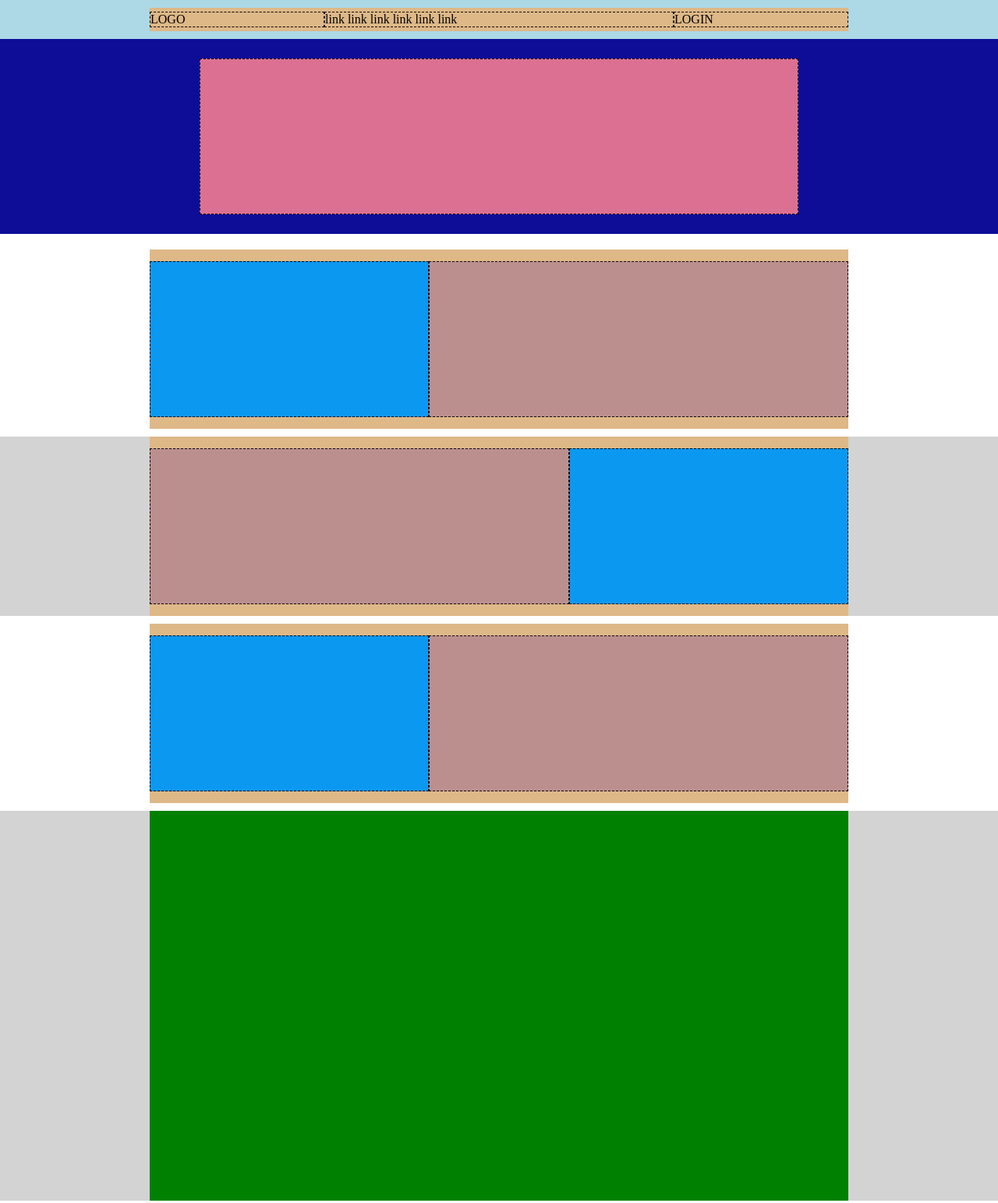
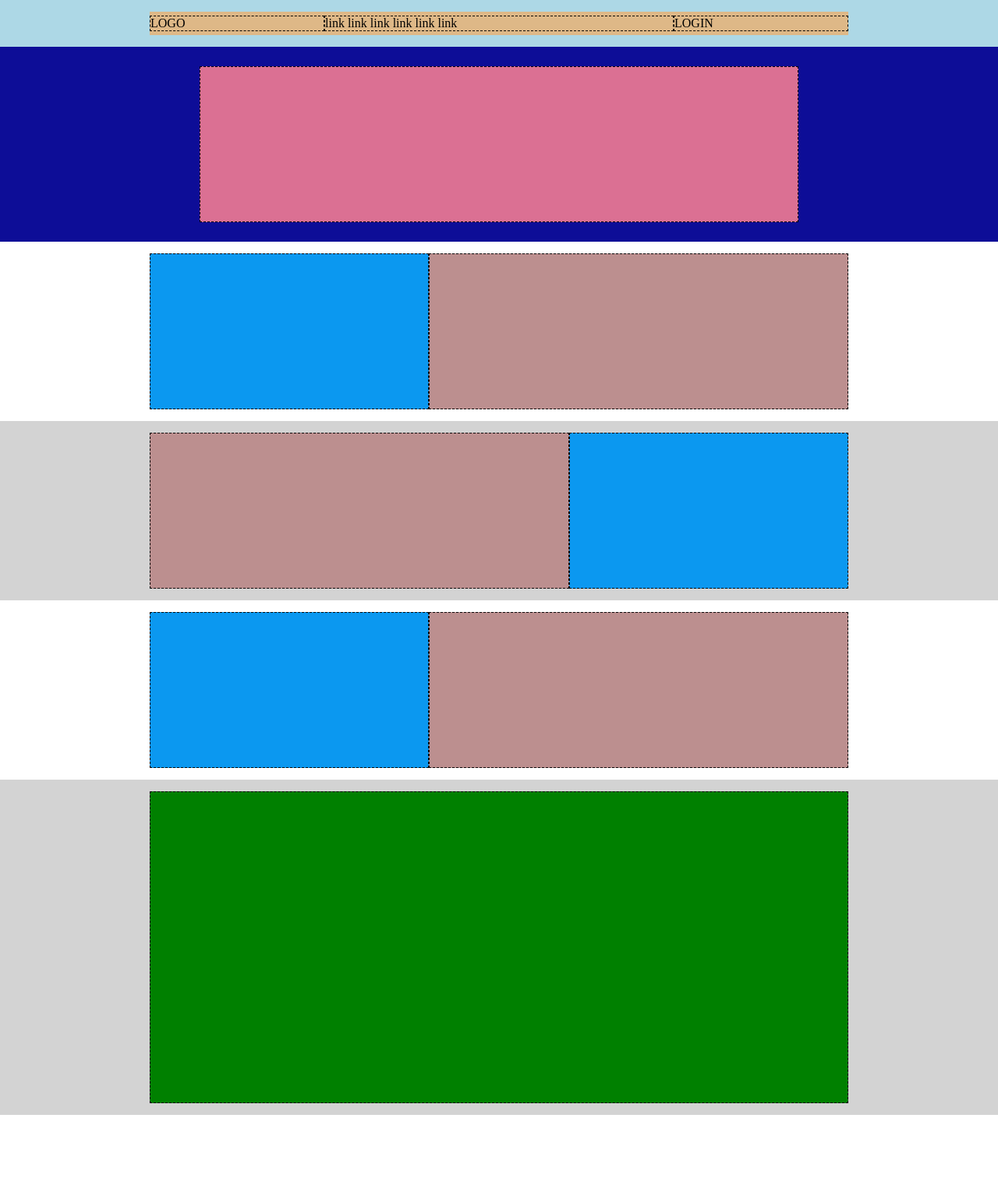
Before and after one commit to GiadaMarzapane/htmlcss-struttura-discord, a plain HTML site: page index.html in a window 1280 px wide. Shown: the whole page at 78% size. After the commit the page ends 1430 px from the top, so only its background shows below. Drawn offline with Linux system fonts and the light colour scheme.

Commit message:
Update css regole generali

```diff
--- a/css/style.css
+++ b/css/style.css
@@ -4,18 +4,29 @@
     padding: 0;
     box-sizing: border-box;
 }
-header .flex-container{
+/* REGOLE GENERALI */
+
+.flex-container{
     display: flex;
     justify-content: center;
     align-items: center;
+    width: 70%;
+    margin: auto;
 }
-.flex-container{
+.flex-container1{
     display: flex;
     justify-content: center;
+    align-items: center;
+    margin: auto;
 }
 
-main section:nth-of-type(even){
-    background-color: lightgrey;
+.flex-container .main-logo,
+.flex-container .login {
+    min-width: 25%;
+}
+
+.flex-container .main-nav {
+    min-width: 50%;
 }
 
 
@@ -25,21 +36,14 @@ main section:nth-of-type(even){
 
 
 
-
-
-
-/* CLASSE DEBUG */
+/* REGOLE CLASSE DEBUG */
 .debug > header{
     background-color: lightblue;
     min-height: 300px;
-    margin-bottom: 20px;
 }
-.debug div.flex-container{
-    display: flex;
-    align-items: center;
+.debug header div.flex-container{
     min-height: 30px;
-    width: 70%;
-    margin: 10px auto;
+    margin: 15px 0;
     background-color: burlywood;
 }
 
@@ -61,17 +65,18 @@ main section:nth-of-type(even){
 
 .debug .introduction-discord{
     background-color: palevioletred;
-    min-height: 200px;
+    height: 200px;
     width: 60%;
     border: 1px dashed black;
 }
 
-.debug section{
-
+main section:nth-of-type(even) {
+    background-color: lightgrey;
 }
 
 .debug .pink,
-.debug .blue{
+.debug .blue,
+.debug .green{
     border: 1px dashed black;
     height: 200px;
     margin: 15px 0;
@@ -90,5 +95,5 @@ main section:nth-of-type(even){
 .debug .green{
     background-color: green;
     width: 100%;
-    min-height: 500px;
+    min-height: 400px;
 }
--- a/index.html
+++ b/index.html
@@ -10,7 +10,7 @@
     <body class="debug">
         <!-- HEADER CON NAV + IMMAGINE PRINCIPALE -->
         <header>
-            <section class="flex-container">
+            <section class="flex-container1">
                 <div class="flex-container">
                     <div class="main-logo">
                         LOGO
```
